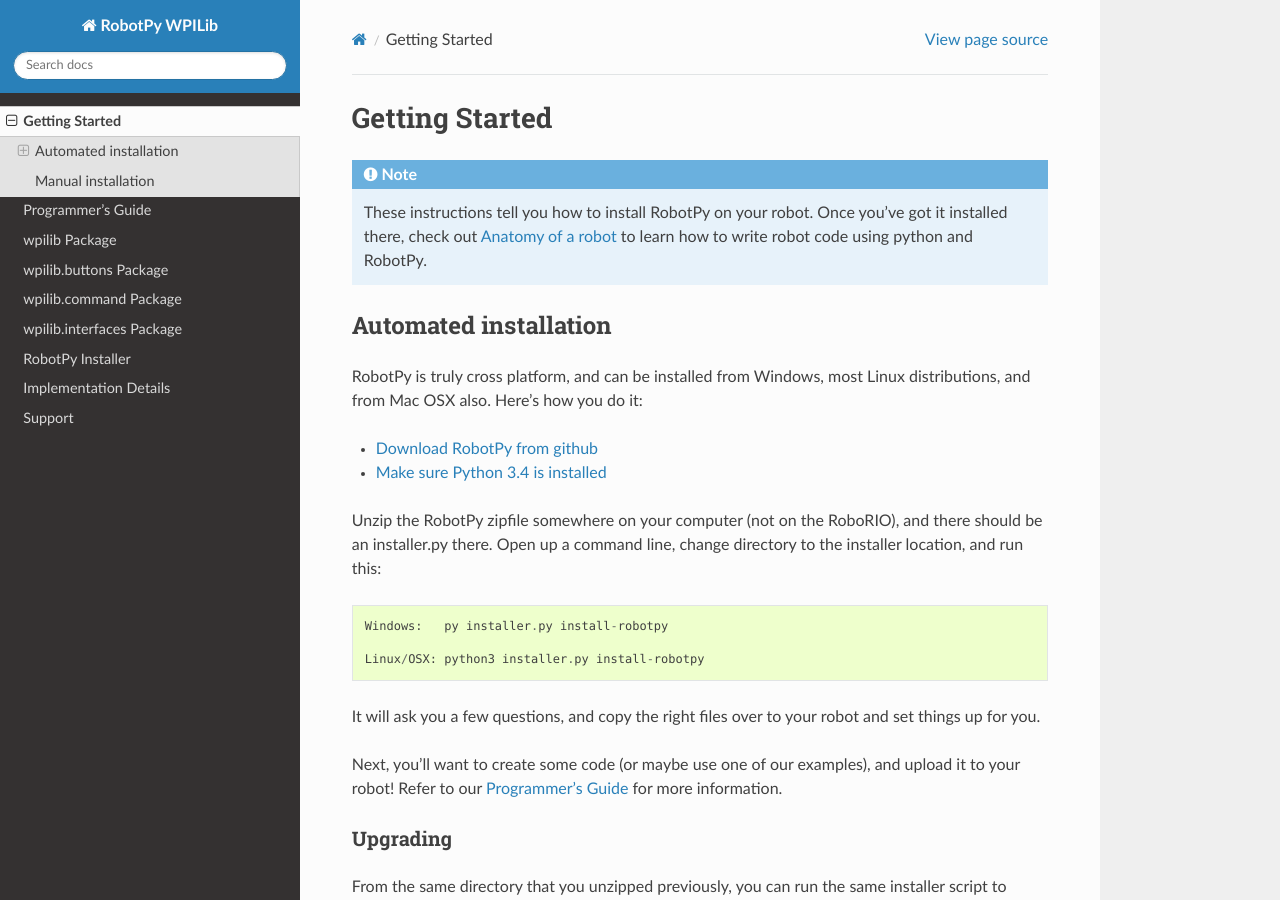
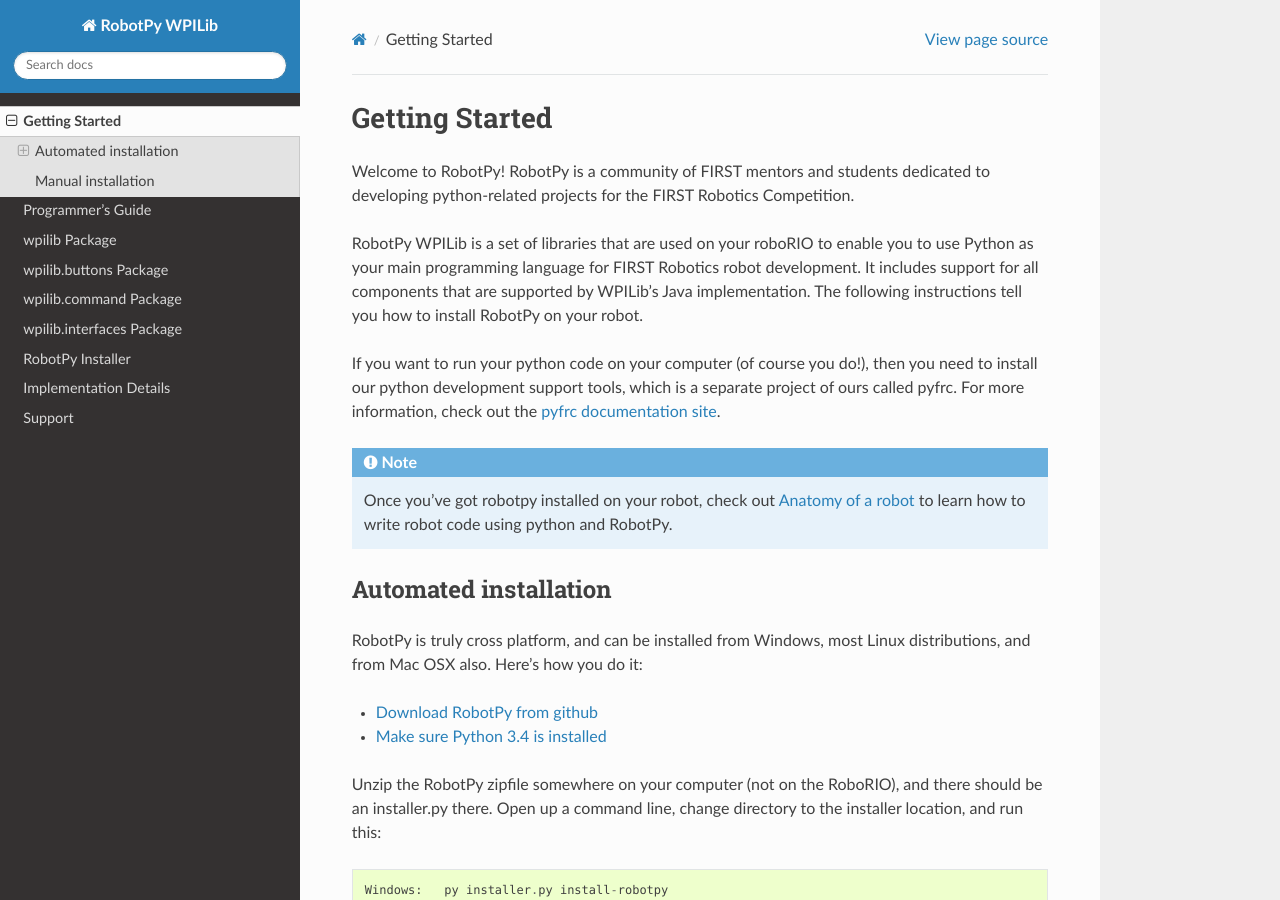
Before and after one commit to robotpy/robotpy-wpilib, a Sphinx documentation site: the page built from docs/getting_started.rst, in a window 1280 px wide and 900 px high. Built offline with Sphinx 7.4.7 and the Read the Docs theme 2.0.0, drawn with Linux system fonts in a browser that asks for light colours; the version number could not be read and is left out.

Commit message:
Update documentation site getting started to be more clear

```diff
--- a/docs/getting_started.rst
+++ b/docs/getting_started.rst
@@ -4,9 +4,25 @@
 Getting Started
 ===============
 
-.. note:: These instructions tell you how to install RobotPy on your robot. Once you've
-		  got it installed there, check out :ref:`anatomy` to learn how to write robot
-		  code using python and RobotPy.
+Welcome to RobotPy! RobotPy is a community of FIRST mentors and students
+dedicated to developing python-related projects for the FIRST Robotics
+Competition.
+
+RobotPy WPILib is a set of libraries that are used on your roboRIO to
+enable you to use Python as your main programming language for FIRST Robotics
+robot development. It includes support for all components that are supported by
+WPILib's Java implementation. The following instructions tell you how to
+install RobotPy on your robot.
+
+If you want to run your python code on your computer (of course you do!),
+then you need to install our python development support tools, which is a
+separate project of ours called pyfrc. For more information, check out the
+`pyfrc documentation site <http://pyfrc.readthedocs.org/>`_.
+
+
+.. note:: Once you've got robotpy installed on your robot, check out
+          :ref:`anatomy` to learn how to write robot code using python and
+          RobotPy.
 
 
 Automated installation
--- a/docs/guide/index.rst
+++ b/docs/guide/index.rst
@@ -9,3 +9,4 @@
 
     anatomy
     running
+    sim_and_tests
```
Also changed, not shown: docs/guide/sim_and_tests.rst (added, +9 -0 lines).
